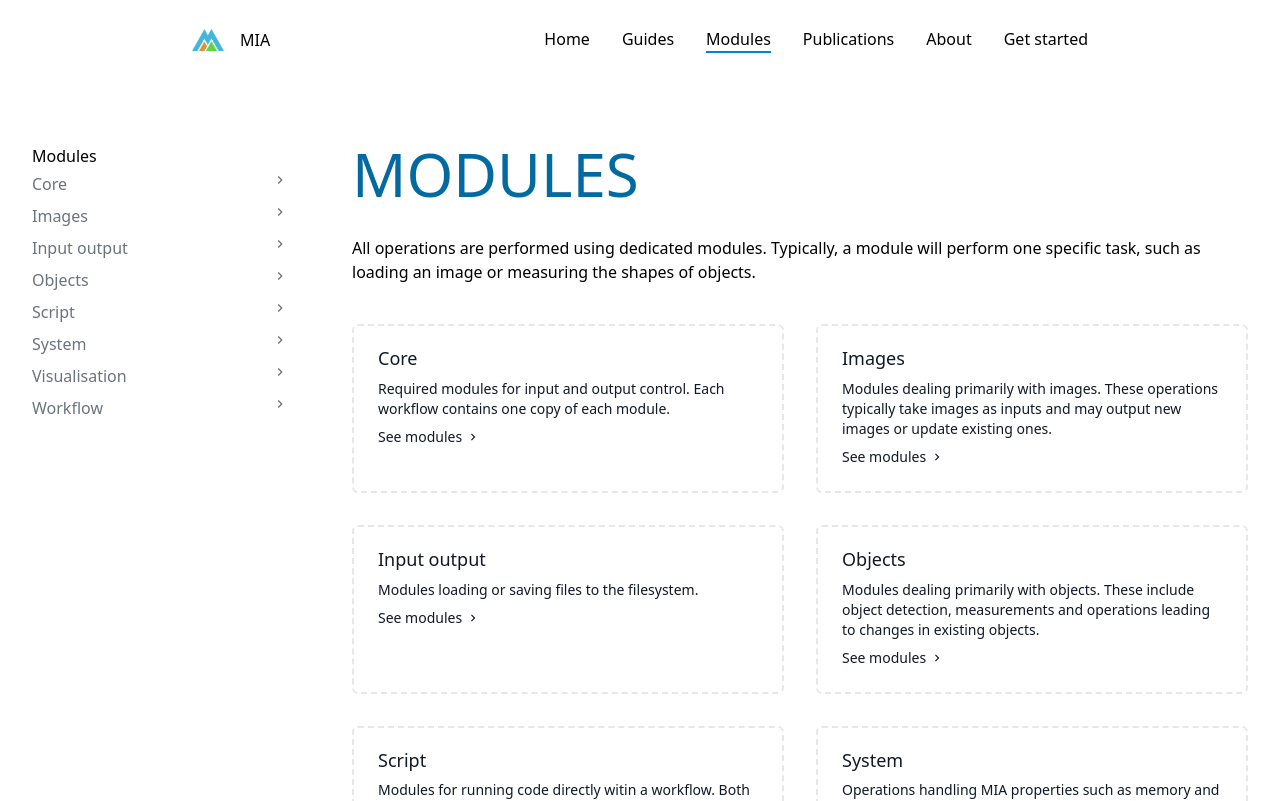
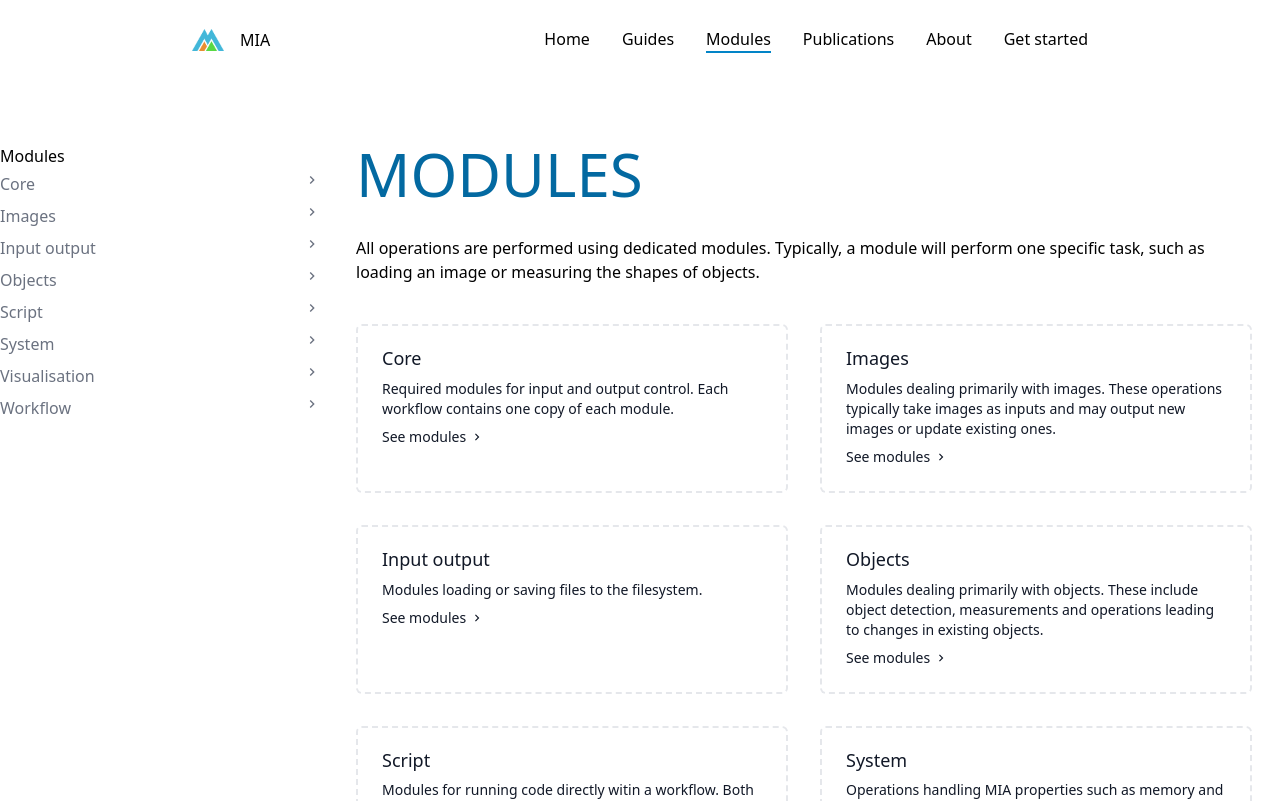
Before and after one commit to mianalysis/mianalysis.github.io, a Next.js app: page /modules in a window 1280 px wide. Shown: the top 801 px of the page. Built offline with nearby package versions, Linux system fonts and the light colour scheme.

Commit message:
Layout adjustments

```diff
--- a/src/app/globals.css
+++ b/src/app/globals.css
@@ -23,7 +23,7 @@ h3 {
 /* Table defaults */
 
 table {
-  @apply text-left shadow-md;
+  @apply w-full text-left shadow-md;
 }
 
 tr {
--- a/src/app/layout.tsx
+++ b/src/app/layout.tsx
@@ -12,7 +12,7 @@ export default function RootLayout({ children }: { children: React.ReactNode })
     <html lang="en">
       <body className="flex min-h-screen w-screen flex-col">
         <Header />
-        <main className="flex flex-1 py-16">{children}</main>
+        <main className="flex min-h-[80vh] flex-1 py-16">{children}</main>
         <Footer />
       </body>
     </html>
--- a/src/app/modules/layout.tsx
+++ b/src/app/modules/layout.tsx
@@ -4,8 +4,8 @@ import Link from 'next/link';
 
 export default function ModuleLayout({ children }: { children: React.ReactNode }) {
   return (
-    <div className="mx-auto grid grid-cols-4 gap-16">
-      <div className="col-span-1">
+    <div className="mx-auto grid grid-cols-4 gap-8">
+      <div className="w-80">
         <Link href="/modules">Modules</Link>
 
         <TreeNav category={rootCategory} />
--- a/src/components/TreeNav.tsx
+++ b/src/components/TreeNav.tsx
@@ -8,9 +8,10 @@ import { MdChevronRight, MdExpandMore } from 'react-icons/md';
 // TODO: Make generic over a "node" type rather than a ModuleCategory
 interface Props {
   category: ModuleCategory;
+  depth?: number;
 }
 
-export default function TreeNav({ category }: Props) {
+export default function TreeNav({ category, depth = 1 }: Props) {
   const pathname = usePathname();
 
   return (
@@ -19,15 +20,18 @@ export default function TreeNav({ category }: Props) {
         <li key={sub_category.slug}>
           <Link
             href={sub_category.path}
-            className="flex justify-between py-1 transition-colors duration-200 hover:text-gray-950"
+            className="relative flex justify-between py-1 transition-colors duration-200 hover:text-gray-950"
           >
+            {pathname.startsWith(sub_category.path) && depth > 1 && (
+              <div className="absolute -left-[13px] bottom-0 top-0 w-[1px] bg-blue-600" />
+            )}
             {sub_category.name}
             {pathname.startsWith(sub_category.path) ? <MdExpandMore /> : <MdChevronRight />}
           </Link>
 
           {pathname.startsWith(sub_category.path) && (
             <div className="my-2 ml-4 border-l border-gray-200 pl-3">
-              {TreeNav({ category: sub_category })}
+              {TreeNav({ category: sub_category, depth: depth + 1 })}
             </div>
           )}
         </li>
--- a/src/components/Video.tsx
+++ b/src/components/Video.tsx
@@ -4,7 +4,7 @@ interface Props {
 
 export default function Video({ id }: Props) {
   return (
-    <div className="aspect-video">
+    <div className="aspect-video shadow-lg">
       <iframe
         src={`https://www.youtube-nocookie.com/embed/${id}`}
         title="YouTube video player"
--- a/src/components/layout/Footer.tsx
+++ b/src/components/layout/Footer.tsx
@@ -3,7 +3,7 @@ import Logo from './Logo';
 
 export default function Footer() {
   return (
-    <footer className="mx-auto flex w-full max-w-4xl items-start justify-between gap-16 py-48  text-gray-700">
+    <footer className="mx-auto flex w-full max-w-4xl items-start justify-between gap-16 py-32 text-gray-700">
       <div className="space-y-6">
         <Logo />
 
```
